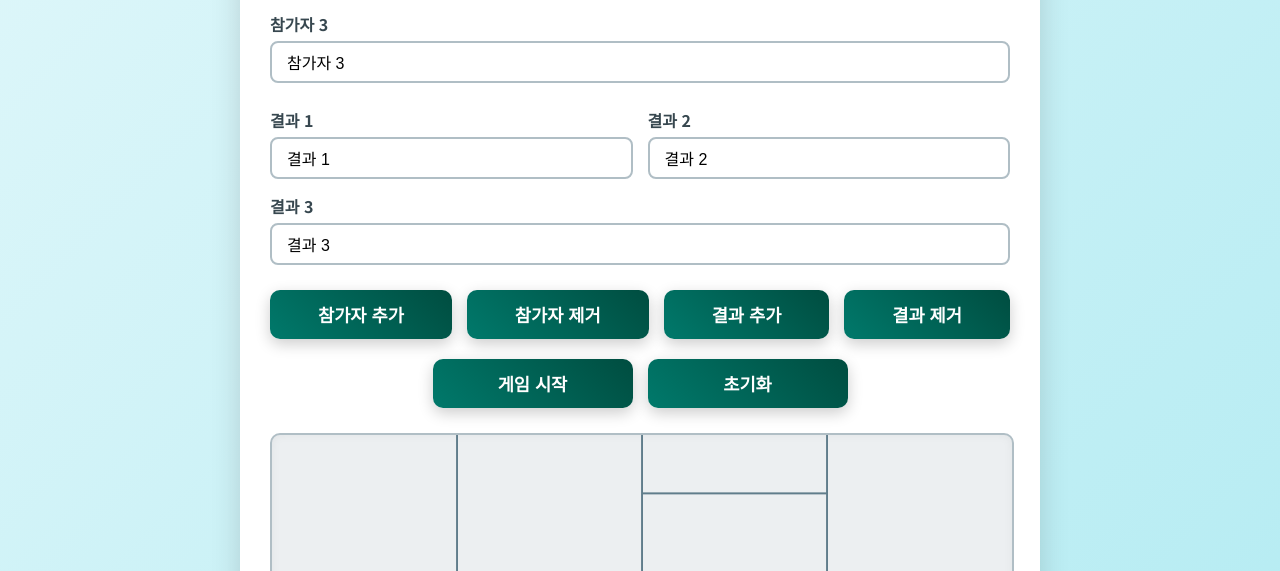
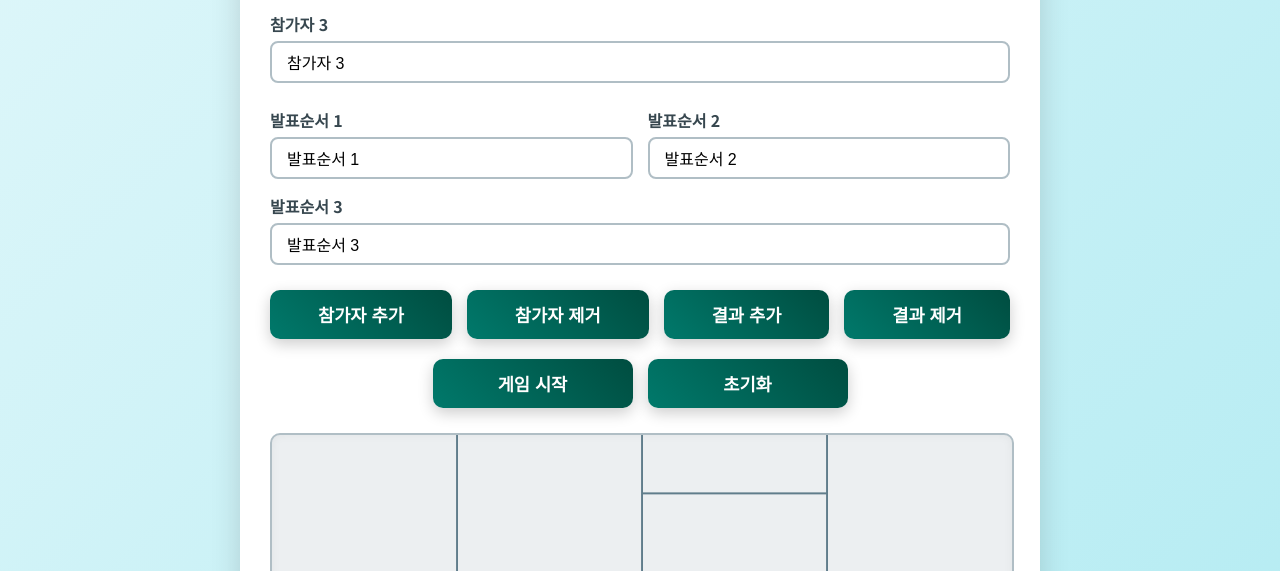
Before and after one commit to LDJWJ/ladder_game_gemini, a plain HTML site: page main.html in a window 1280 px wide. Shown: the part 229-800 px from the top of the page. Drawn offline with Linux system fonts and the light colour scheme.

Commit message:
Update main.html

```diff
--- a/main.html
+++ b/main.html
@@ -273,8 +273,8 @@
                 const inputGroup = document.createElement('div');
                 inputGroup.className = 'input-group';
                 inputGroup.innerHTML = `
-                    <label for="outcome${i + 1}">결과 ${i + 1}</label>
-                    <input type="text" id="outcome${i + 1}" placeholder="결과 입력" value="결과 ${i + 1}">
+                    <label for="outcome${i + 1}">발표순서 ${i + 1}</label>
+                    <input type="text" id="outcome${i + 1}" placeholder="결과 입력" value="발표순서 ${i + 1}">
                 `;
                 outcomeInputsDiv.appendChild(inputGroup);
             }
```
